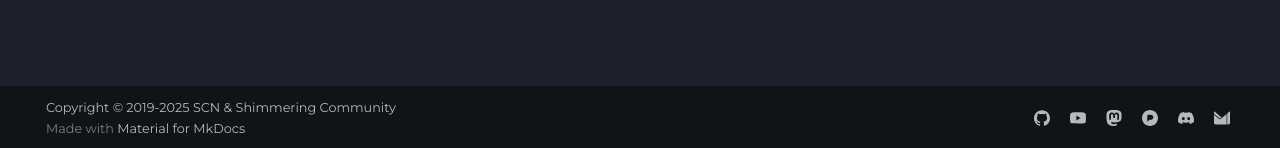
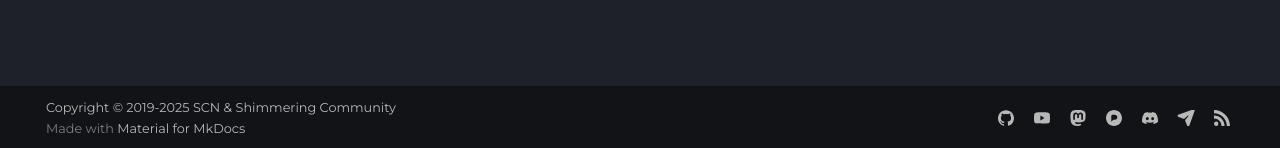
Before and after one commit to Starlight-Community-Network/SCN-Docs, an MkDocs documentation site: the page built from docs/index.md, in a window 1280 px wide. Shown: the part 749-897 px from the top of the page. Built offline with MkDocs 1.6.1 and Material for MkDocs 9.7.7, drawn with Linux system fonts in a browser that asks for light colours; plug-ins that fetch from the network failed and are left out; comment, search, counter and statistics services are not loaded.

Commit message:
Added RSS Icon and updated the Email Icon

```diff
--- a/mkdocs.yml
+++ b/mkdocs.yml
@@ -121,6 +121,9 @@ extra:
     - icon: simple/discord
       link: https://discord.gg/BHz2aHuppC
       name: SCN on Discord
-    - icon: simple/protonmail
+    - icon: fontawesome/solid/paper-plane
       link: mailto:Support@starlightcommunity.network
       name: Contact Email
+    - icon: simple/rss
+      link: /feed_rss_created.xml
+      name: RSS Feed
```
